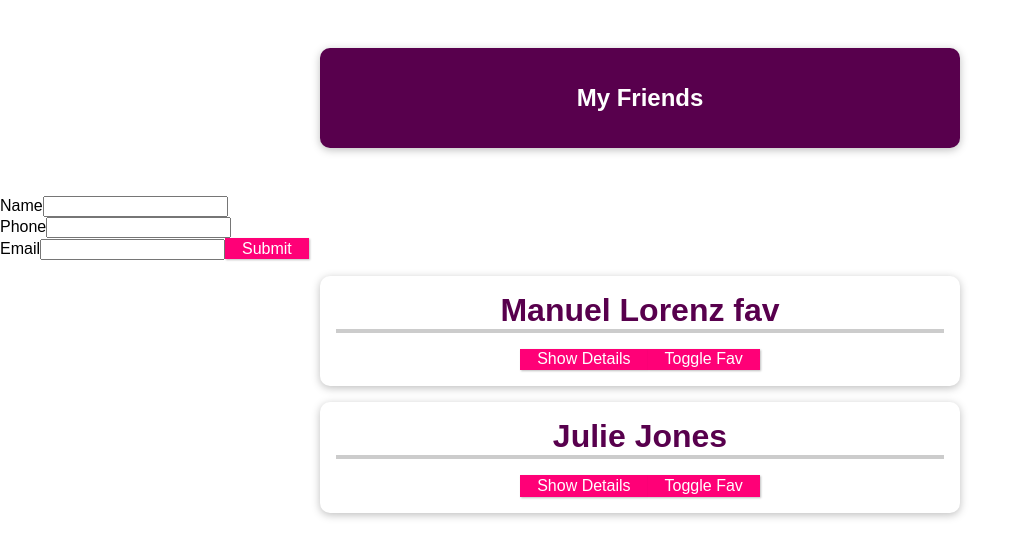
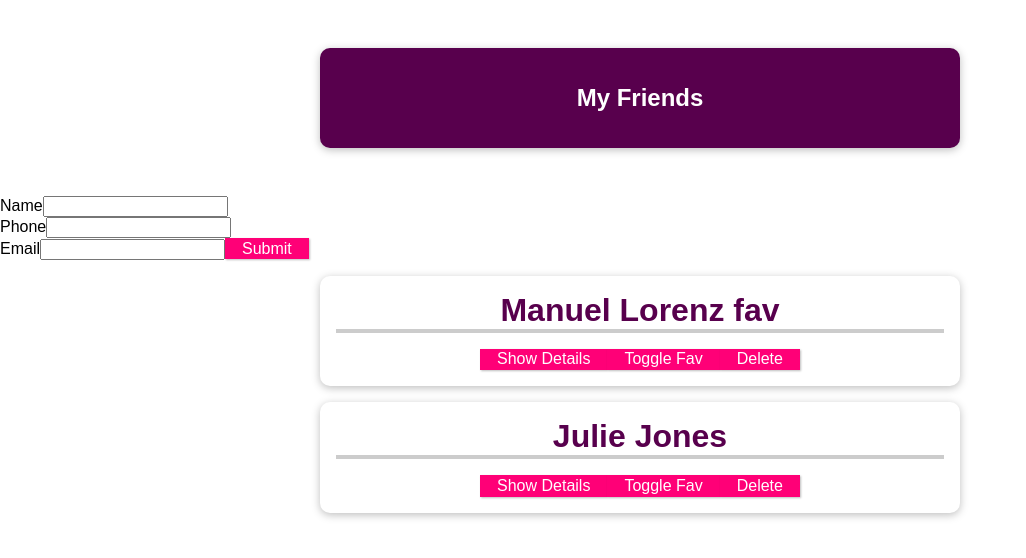
Before and after one commit to raisa61/vue-practice, a Vue app: page / in a window 1280 px wide. Shown: the top 558 px of the page, without its empty margins (0-1026 px from the left). Built offline with nearby package versions, Linux system fonts and the light colour scheme.

Commit message:
no message

```diff
--- a/src/App.vue
+++ b/src/App.vue
@@ -5,7 +5,7 @@
     </header>
     <new-friend @add-new-friend="addNewFriend"/>
     <ul>
-      <friend-contact v-for="friend in friends" :key="friend.name" :id="friend.id" :name="friend.name" :phone-number="friend.phone" :email-address="friend.email" :is-favorite="friend.isFavorite" @toggle-favorite="toggleFavoriteStatus"></friend-contact>
+      <friend-contact v-for="friend in friends" :key="friend.name" :id="friend.id" :name="friend.name" :phone-number="friend.phone" :email-address="friend.email" :is-favorite="friend.isFavorite" @toggle-favorite="toggleFavoriteStatus" @delete-friend="deleteAFriend"></friend-contact>
     </ul>
   </section>
 </template>
@@ -46,6 +46,10 @@ export default {
         isFavorite: false,
       }
       this.friends.push(newFriend);
+    },
+    deleteAFriend(friendId) {
+      const identifiedFriend = this.friends.find(friend => friend.id === friendId);
+      this.friends.unshift(identifiedFriend);
     }
   }
 };
--- a/src/components/FriendContact.vue
+++ b/src/components/FriendContact.vue
@@ -13,6 +13,7 @@
         {{ emailAddress }}
       </li>
     </ul>
+    <button @click="deleteFriend()">Delete</button>
   </li>
 </template>
 
@@ -54,6 +55,9 @@ export default {
     },
     toggleFavorite() {
       this.$emit('toggle-favorite', this.id );
+    },
+    deleteFriend() {
+      this.$emit('delete-friend', this.id);
     }
   }
 };
```
